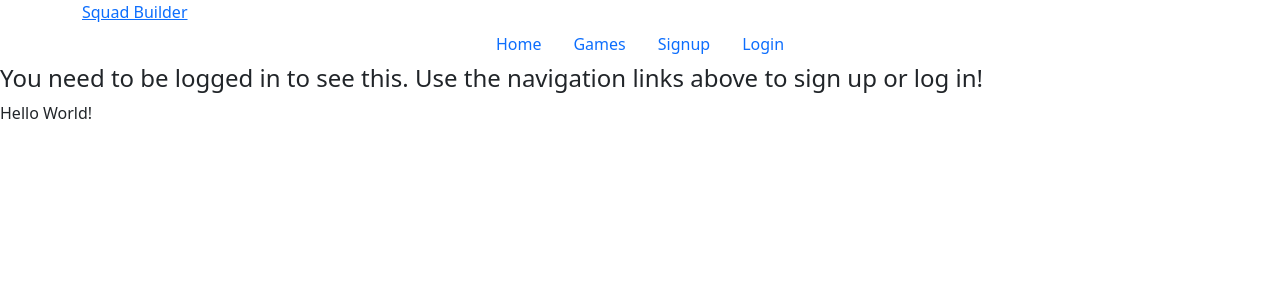
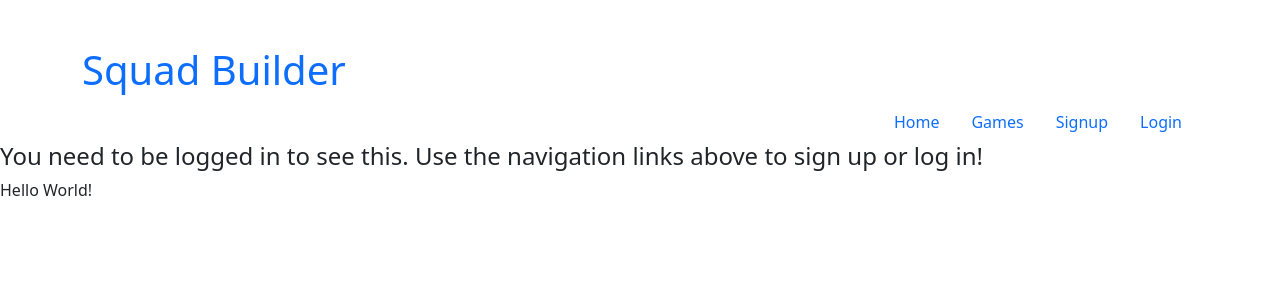
Before and after one commit to ThomasVTran/Squad-Builder, a React (Vite) app in the folder client/: page /Me in a window 1280 px wide. Shown: the top 300 px of the page. Built offline with nearby package versions, Linux system fonts and the light colour scheme; no server answers.

Commit message:
started basic styles

```diff
--- a/client/src/components/CurrentGames/index.css
+++ b/client/src/components/CurrentGames/index.css
@@ -0,0 +1,3 @@
+.gameCards {
+    margin: 8px;
+}
--- a/client/src/components/CurrentGames/index.jsx
+++ b/client/src/components/CurrentGames/index.jsx
@@ -3,6 +3,7 @@ import { QUERY_GAMES } from "../../utils/queries"
 import { Link } from 'react-router-dom';
 import Card from 'react-bootstrap/Card';
 import Button from 'react-bootstrap/Button';
+import Styles from './index.css'
 
 
 
@@ -18,9 +19,9 @@ export default function CurrentGames() {
 
     return (
         <>
-        <section className='d-flex flex-row'>
+        <section className='d-flex flex-row justify-content-center'>
         {games.map((data)=>(
-        <Card key={data} style={{ width: '18rem' }}>
+        <Card className='gameCards' key={data} style={{ width: '18rem' }}>
           <Card.Img variant="top" src={data.image} />
           <Card.Body>
             <Card.Title>{data.name}</Card.Title>
--- /dev/null
+++ b/client/src/components/GameCards/index.css
@@ -0,0 +1,4 @@
+.searchedGames {
+    width: 500px;
+    height: 400px;
+}
--- a/client/src/components/GameCards/index.jsx
+++ b/client/src/components/GameCards/index.jsx
@@ -1,6 +1,6 @@
-import { useState } from "react";
 import { useMutation } from "@apollo/client";
 import { ADD_GAME } from "../../utils/mutations";
+import Styles from './index.css'
 
 
 
@@ -31,18 +31,18 @@ export default function GameCards(props) {
 
 
     return (
-        <section>
+        <>
         {props.results.map((result)=>(
 
         <section key={result}>
             <h2>{result.name}</h2>
-            <img src={result.background_image}/>
+            <img className="searchedGames" src={result.background_image}/>
             <p></p>
         <button onClick={()=> {addNewGame(result.id)}}>
 
         </button>
         </section>
         ))}
-        </section>
+        </>
     )
 }
--- /dev/null
+++ b/client/src/components/Header/index.css
@@ -0,0 +1,4 @@
+.header {
+    text-decoration: none;
+    margin-top: 4%;
+}
--- a/client/src/components/Header/index.jsx
+++ b/client/src/components/Header/index.jsx
@@ -3,13 +3,14 @@ import Container from 'react-bootstrap/Container';
 import Row from 'react-bootstrap/Row';
 import Col from 'react-bootstrap/Col';
 import Navigation from '../Navigation/index.jsx';
+import Styles from './index.css'
 
 const Header = () => {
     return (
         <Container className=''>
             <Row>
-                <Link className='' to="/">
-                    <Col>Squad Builder</Col>
+                <Link className='header' to="/">
+                    <h1>Squad Builder</h1>
                 </Link>
                 <Col>
                     <Navigation />
--- a/client/src/components/Navigation/index.jsx
+++ b/client/src/components/Navigation/index.jsx
@@ -1,5 +1,6 @@
 import { Link, useLocation } from 'react-router-dom';
 import Nav from 'react-bootstrap/Nav';
+
 
 import Auth from '../../utils/auth.js'
 
@@ -10,7 +11,7 @@ const Navigation = () => {
         Auth.logout();
     };
     return (
-        <Nav className="justify-content-center" activeKey="/">
+        <Nav className="justify-content-end" activeKey="/">
             <Nav.Item>
                 <Link to="/" className={currentPage === '/' ? 'nav-link active' : 'nav-link'} href="/">
                     Home
--- /dev/null
+++ b/client/src/components/SearchBar/index.css
@@ -0,0 +1,11 @@
+.searchBar {
+    margin-top: 2%;
+    margin-bottom: 3%;
+    width: 400px;
+    margin-right: 6%
+}
+
+
+.searchContainer {
+
+}
--- a/client/src/components/SearchBar/index.jsx
+++ b/client/src/components/SearchBar/index.jsx
@@ -2,6 +2,8 @@ import Form from 'react-bootstrap/Form';
 import gameSearch from '../../utils/rawg'
 import { useState } from 'react';
 import GameCards from '../GameCards/index'
+import Styles from './index.css'
+
 function SearchBar() {
 
 const [results, setResults] = useState([])
@@ -33,18 +35,20 @@ const [search, setSearch] = useState('')
 
   console.log(results);
     return (
-      <>
-      <Form onSubmit={handleSubmit}>
-        <Form.Label htmlFor="inputGame">Search For A Game!</Form.Label>
+      <section className='searchContainer d-flex flex-column align-items-end flex-wrap'>
+      <Form className='searchBar' onSubmit={handleSubmit}>
         <Form.Control
+        placeholder='Search For A Game!'
           type="text"
           name='game'
           onChange={handleChange}
           value={search}
         />
       </Form>
+      <div className='d-flex flex-row'>
       <GameCards results={results}/>
-      </>
+      </div>
+      </section>
     );
   }
 
```
